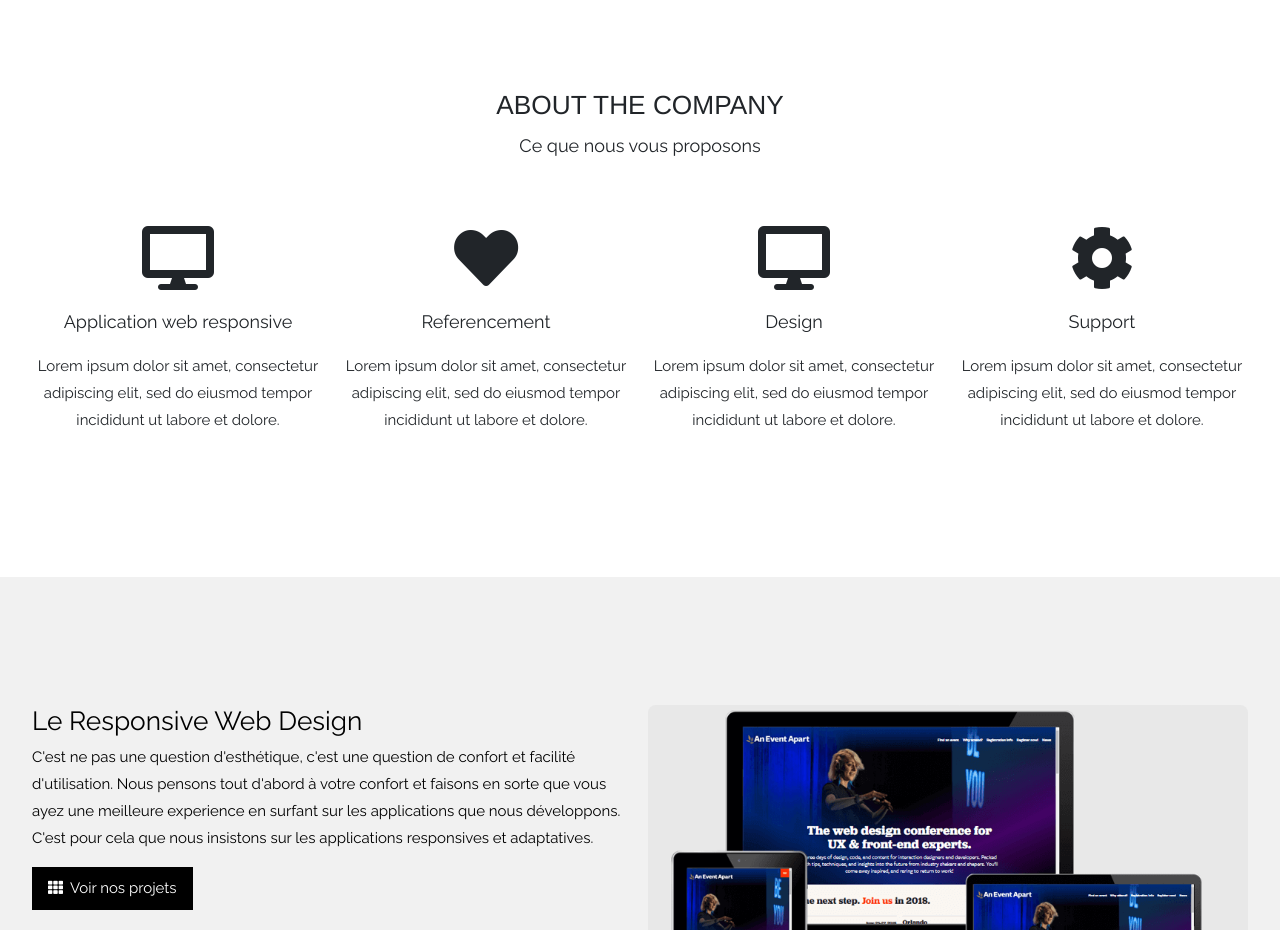
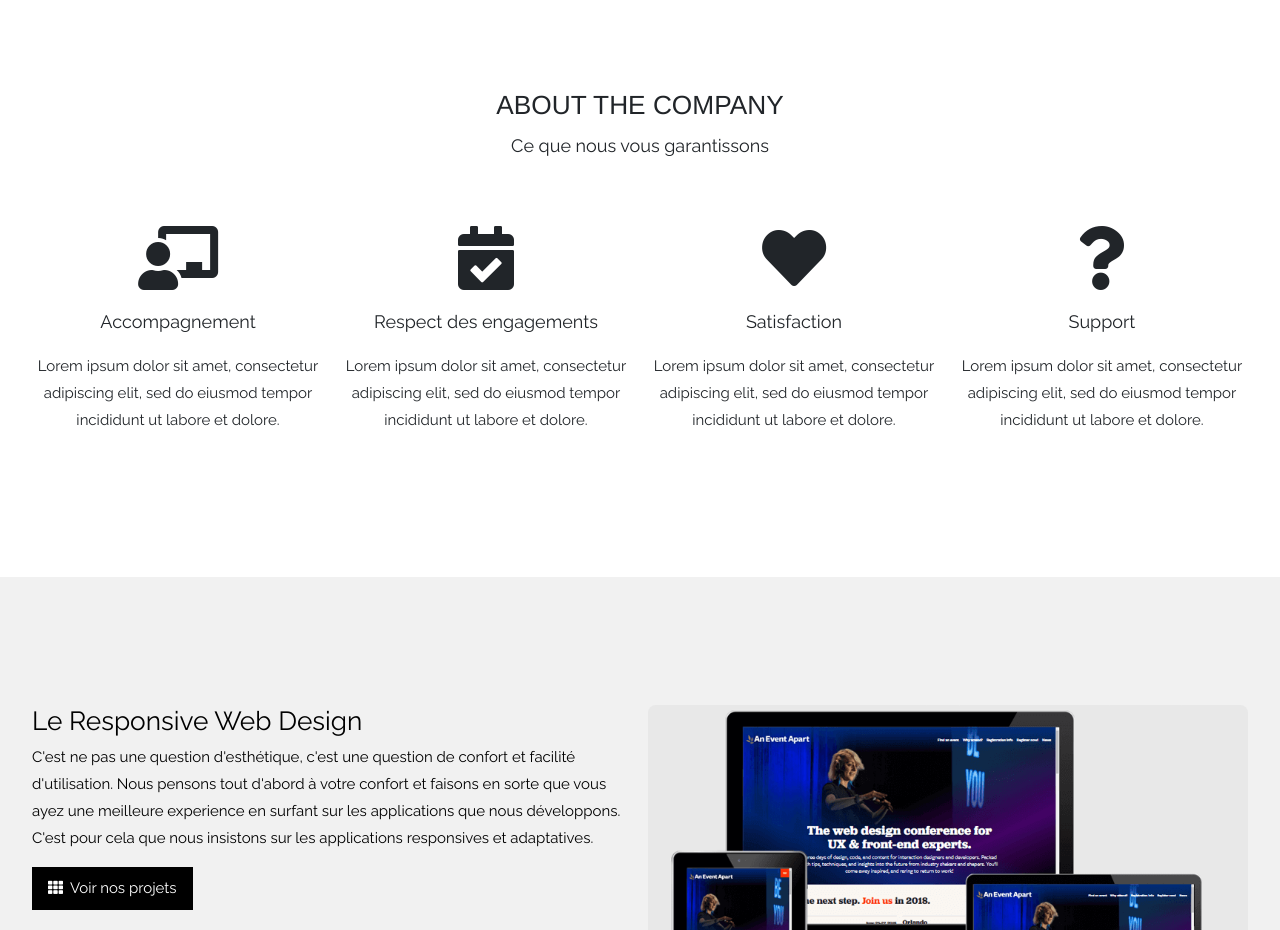
Before and after one commit to AboubakarAhamada/FOREVAWeb, a plain HTML site: page index.html in a window 1280 px wide. Shown: the part 840-1770 px from the top of the page. Drawn offline with nearby package versions, Linux system fonts and the light colour scheme.

Commit message:
Update content

```diff
--- a/index.html
+++ b/index.html
@@ -86,25 +86,25 @@ body, html {
 <!-- About Section -->
 <div class="w3-container" style="padding:128px 16px" id="about">
   <h3 class="w3-center">ABOUT THE COMPANY</h3>
-  <p class="w3-center w3-large">Ce que nous vous proposons</p>
+  <p class="w3-center w3-large">Ce que nous vous garantissons</p>
   <div class="w3-row-padding w3-center" style="margin-top:64px">
     <div class="w3-quarter">
-      <i class="fa fa-desktop w3-margin-bottom w3-jumbo w3-center"></i>
-      <p class="w3-large">Application web responsive</p>
+      <i class="fas fa-chalkboard-teacher w3-margin-bottom w3-jumbo w3-center"></i>
+      <p class="w3-large">Accompagnement</p>
+      <p>Lorem ipsum dolor sit amet, consectetur adipiscing elit, sed do eiusmod tempor incididunt ut labore et dolore.</p>
+    </div>
+    <div class="w3-quarter">
+      <i class="fa fa-calendar-check w3-margin-bottom w3-jumbo"></i>
+      <p class="w3-large">Respect des engagements</p>
       <p>Lorem ipsum dolor sit amet, consectetur adipiscing elit, sed do eiusmod tempor incididunt ut labore et dolore.</p>
     </div>
     <div class="w3-quarter">
       <i class="fa fa-heart w3-margin-bottom w3-jumbo"></i>
-      <p class="w3-large">Referencement</p>
+      <p class="w3-large">Satisfaction</p>
       <p>Lorem ipsum dolor sit amet, consectetur adipiscing elit, sed do eiusmod tempor incididunt ut labore et dolore.</p>
     </div>
     <div class="w3-quarter">
-      <i class="fa fa-desktop w3-margin-bottom w3-jumbo"></i>
-      <p class="w3-large">Design</p>
-      <p>Lorem ipsum dolor sit amet, consectetur adipiscing elit, sed do eiusmod tempor incididunt ut labore et dolore.</p>
-    </div>
-    <div class="w3-quarter">
-      <i class="fa fa-cog w3-margin-bottom w3-jumbo"></i>
+      <i class="fa fa-question w3-margin-bottom w3-jumbo"></i>
       <p class="w3-large">Support</p>
       <p>Lorem ipsum dolor sit amet, consectetur adipiscing elit, sed do eiusmod tempor incididunt ut labore et dolore.</p>
     </div>
```
